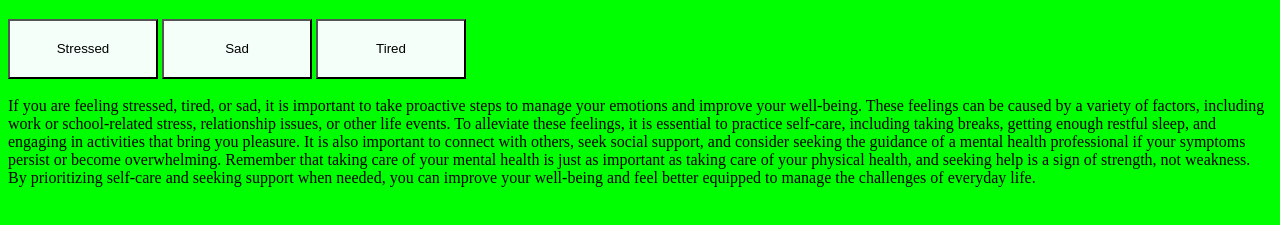
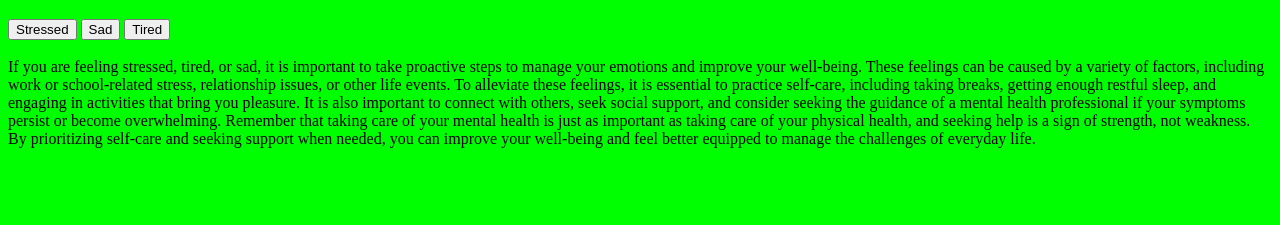
Before and after one commit to Snobman/Productivity, a plain HTML site: page main.html in a window 1280 px wide. Shown: the part 539-764 px from the top of the page. Drawn offline with Linux system fonts and the light colour scheme.

Commit message:
esfsfsdf

```diff
--- a/main.html
+++ b/main.html
@@ -8,9 +8,11 @@
   <body id = "mainpage">
 <h1 id = "noo">Please select how you are feeling</h1>
 <img id = "bla" src = "https://media.istockphoto.com/id/1227064104/photo/hand-choosing-green-happy-smiley-face-paper-cut-product-user-service-feedback-rating-and.jpg?s=612x612&w=0&k=20&c=XrTCaad5t_G59GzNSW3C4bc9pD2qkzpKPMNrxfcr14w="><br></br>
-<button class = "emotionbutton" id = "stressed">Stressed</button>
-<button class = "emotionbutton" id = "depressed">Sad</button>
-<button class = "emotionbutton" id = "tired">Tired</button><br></br>
+<div class "emotionbutton">
+<button id = "stressed">Stressed</button>
+<button id = "depressed">Sad</button>
+<button id = "tired">Tired</button><br></br>
+</div>
     <p1>If you are feeling stressed, tired, or sad, it is important to take proactive steps to manage your emotions and improve your well-being. These feelings can be caused by a variety of factors, including work or school-related stress, relationship issues, or other life events. To alleviate these feelings, it is essential to practice self-care, including taking breaks, getting enough restful sleep, and engaging in activities that bring you pleasure. It is also important to connect with others, seek social support, and consider seeking the guidance of a mental health professional if your symptoms persist or become overwhelming. Remember that taking care of your mental health is just as important as taking care of your physical health, and seeking help is a sign of strength, not weakness. By prioritizing self-care and seeking support when needed, you can improve your well-being and feel better equipped to manage the challenges of everyday life.</p1>
 <script src="script.js"></script>
   </body>
```
